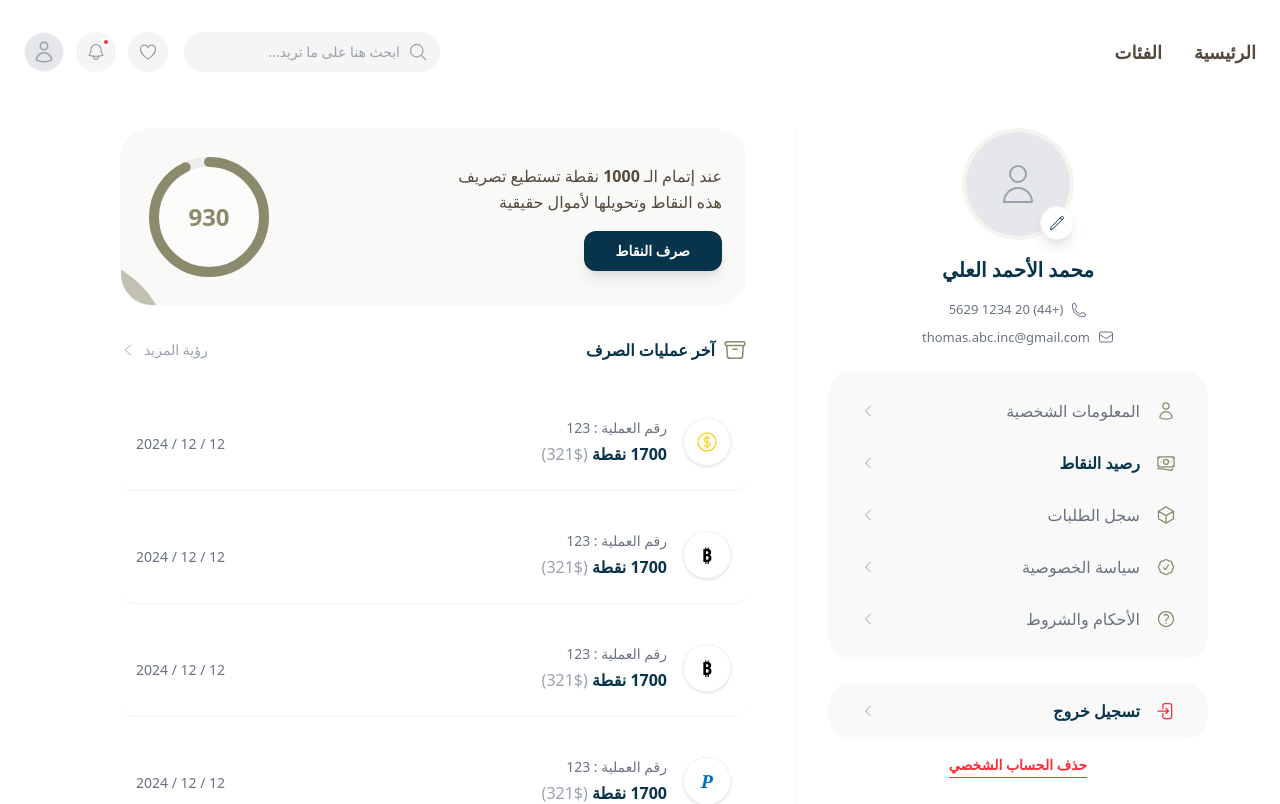
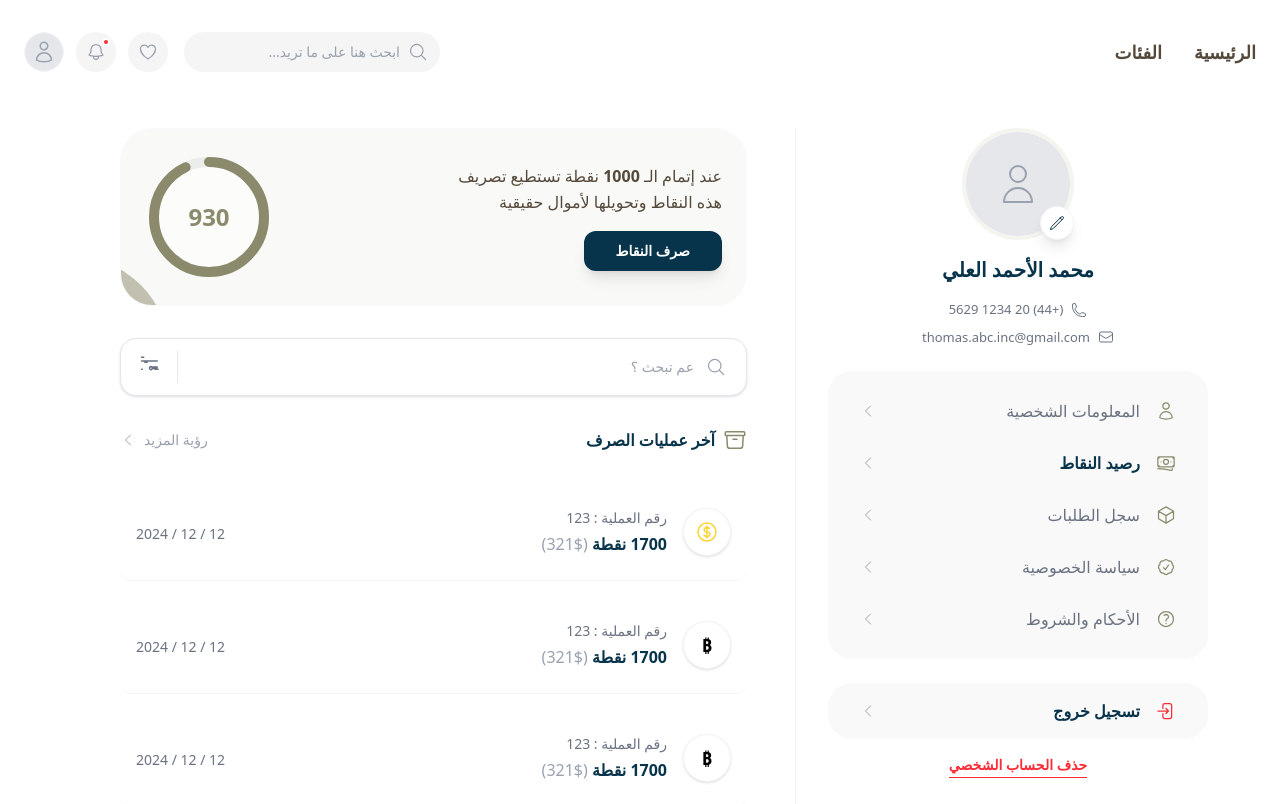
Before and after one commit to abdallahsafi14/shhal, a Next.js app: page /profile/points in a window 1280 px wide. Shown: the top 804 px of the page. Built offline with nearby package versions, Linux system fonts and the light colour scheme.

Commit message:
added the search to the points page

```diff
--- a/app/(main)/profile/points/page.js
+++ b/app/(main)/profile/points/page.js
@@ -9,7 +9,9 @@ import {
     UserIcon,
     CalendarIcon,
     CheckCircleIcon,
-    DocumentTextIcon
+    DocumentTextIcon,
+    MagnifyingGlassIcon,
+    AdjustmentsHorizontalIcon
 } from '../components/Icons';
 
 export default function PointsPage() {
@@ -312,6 +314,24 @@ export default function PointsPage() {
                 </div>
             </div>
 
+            {/* Search and Filter */}
+            <div className="flex items-center bg-white border border-gray-200 rounded-2xl mb-8 p-1 shadow-sm">
+                <div className="flex-1 relative">
+                    <input
+                        type="text"
+                        placeholder="عم تبحث ؟"
+                        className="w-full bg-transparent border-none py-3 pr-12 pl-4 focus:ring-0 text-sm font-medium text-right text-gray-700 placeholder:text-gray-400"
+                    />
+                    <div className="absolute right-4 top-1/2 -translate-y-1/2 text-gray-400">
+                        <MagnifyingGlassIcon className="w-5 h-5" />
+                    </div>
+                </div>
+                <div className="w-px h-8 bg-gray-200 mx-1"></div>
+                <button className="p-3 text-gray-500 hover:text-[#07334B] transition-colors">
+                    <AdjustmentsHorizontalIcon className="w-6 h-6" />
+                </button>
+            </div>
+
             {/* Transactions Section */}
             <div className="mb-6">
                  {/* Header */}
```
